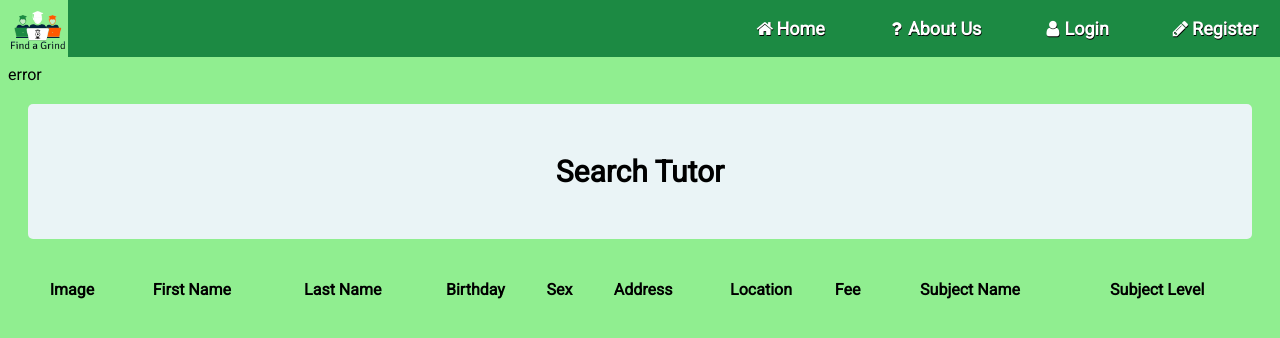
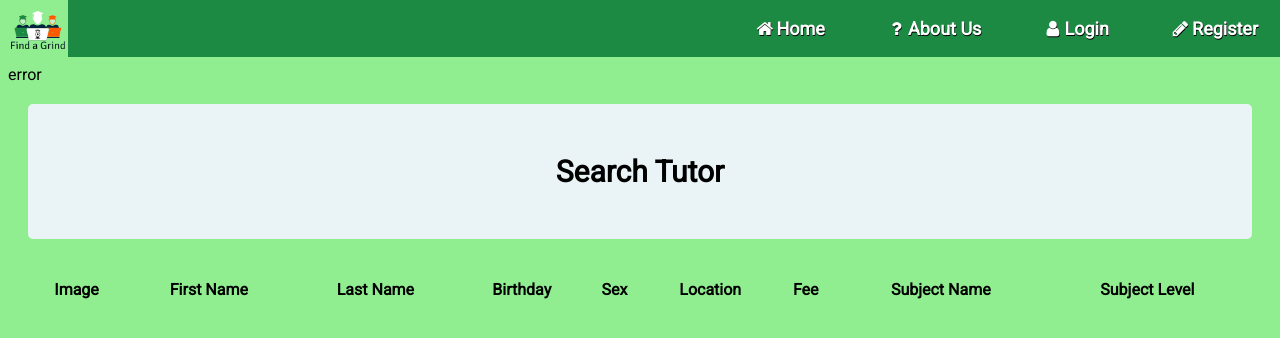
Before and after one commit to AtteKarppinen/GrindTutorServices, a PHP site: page /search.php in a window 1280 px wide. Shown: the top 338 px of the page. Run offline with PHP 8.4, Linux system fonts and the light colour scheme; data that the repository does not hold is empty.

Commit message:
Version 1.4.3
Tutor addresses removed

```diff
--- a/Front-End/search.php
+++ b/Front-End/search.php
@@ -90,7 +90,6 @@
                     <th>Last Name</th>
                     <th>Birthday</th>
                     <th>Sex</th>
-                    <th>Address</th>
                     <th>Location</th>
                     <th>Fee</th>
                     <th>Subject Name</th>
@@ -114,7 +113,6 @@
                             <td>".$elem['Last Name']."</td>
                             <td>".$elem['Birthday']."</td>
                             <td>".$elem['Sex']."</td>
-                            <td>".$elem['Address']."</td>
                             <td>".$elem['Location']."</td>
                             <td>".$elem['Fee']."</td>
                             <td>".$elem['Subject Name']."</td>
```
